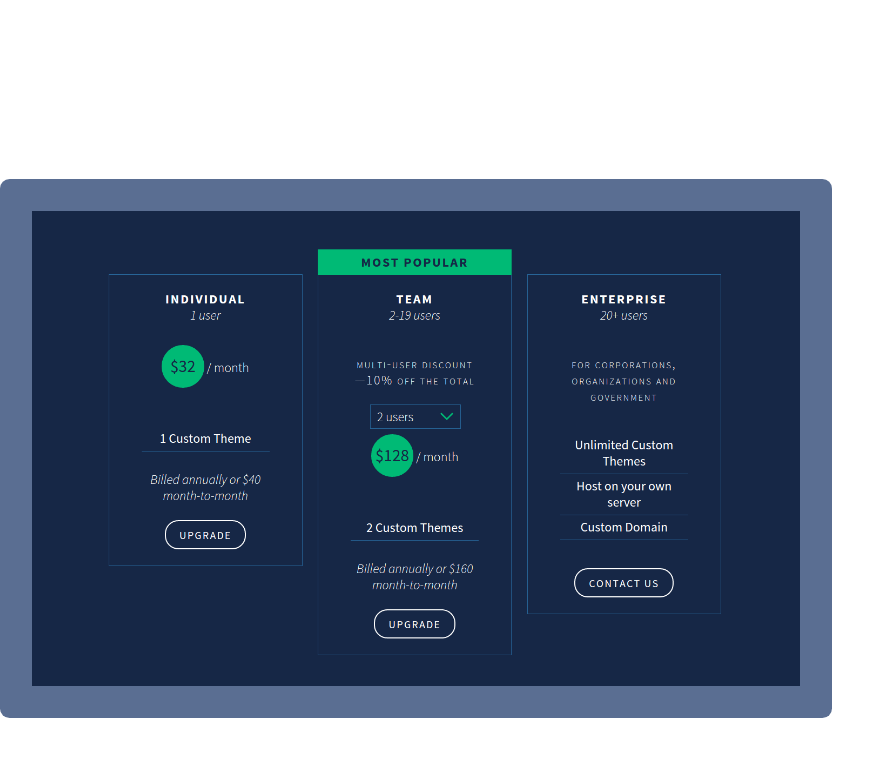
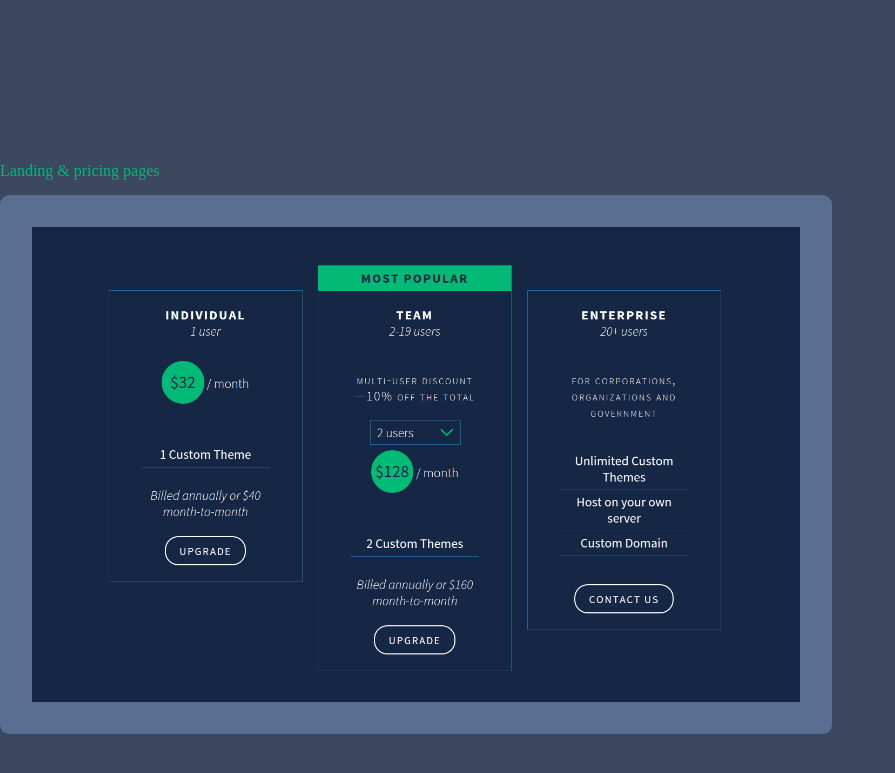
Before and after one commit to metamn/scr, a Jekyll site: the page built from index.html, in a window 1280 px wide. Shown: the top 773 px of the page, without its empty margins (0-895 px from the left). Built offline with Jekyll 4.4.1, drawn with Linux system fonts in a browser that asks for light colours; nearby versions of some CDN libraries.

```diff
--- a/assets/styles/pages/_default.scss
+++ b/assets/styles/pages/_default.scss
@@ -17,7 +17,7 @@
 
         &#iorad {
           //background: #729227;
-          background: #fff;
+          background: #3B485F;
           width: 100vw;
           height: 100vh;
           margin: 0;
@@ -34,7 +34,8 @@
           }
 
           p {
-            display: none;
+            //display: none;
+            color: hsl(158, 100%, 36%);
           }
         }
       }
--- a/assets/styles/screen.css
+++ b/assets/styles/screen.css
@@ -22,6 +22,6 @@
 html body #works { height: 100vh; position: relative; }
 html body #works h3 { display: none; }
 html body #works article { position: absolute; background: lightgrey; width: 95vw; height: 95vh; margin: 2.5vh 2.5vw; }
-html body #works article#iorad { background: #fff; width: 100vw; height: 100vh; margin: 0; display: -webkit-box; /* OLD - iOS 6-, Safari 3.1-6 */ display: -moz-box; /* OLD - Firefox 19- (buggy but mostly works) */ display: -ms-flexbox; /* TWEENER - IE 10 */ display: -webkit-flex; /* NEW - Chrome */ display: flex; /* NEW, Spec - Opera 12.1, Firefox 20+ */ -webkit-box-direction: normal; -moz-box-direction: normal; -webkit-box-orient: vertical; -moz-box-orient: vertical; -webkit-flex-direction: column; -ms-flex-direction: column; flex-direction: column; -webkit-box-pack: center; -ms-flex-pack: center; -webkit-justify-content: center; -moz-justify-content: center; justify-content: center; -webkit-box-align: center; -ms-flex-align: center; -webkit-align-items: center; -moz-align-items: center; align-items: center; }
+html body #works article#iorad { background: #3B485F; width: 100vw; height: 100vh; margin: 0; display: -webkit-box; /* OLD - iOS 6-, Safari 3.1-6 */ display: -moz-box; /* OLD - Firefox 19- (buggy but mostly works) */ display: -ms-flexbox; /* TWEENER - IE 10 */ display: -webkit-flex; /* NEW - Chrome */ display: flex; /* NEW, Spec - Opera 12.1, Firefox 20+ */ -webkit-box-direction: normal; -moz-box-direction: normal; -webkit-box-orient: vertical; -moz-box-orient: vertical; -webkit-flex-direction: column; -ms-flex-direction: column; flex-direction: column; -webkit-box-pack: center; -ms-flex-pack: center; -webkit-justify-content: center; -moz-justify-content: center; justify-content: center; -webkit-box-align: center; -ms-flex-align: center; -webkit-align-items: center; -moz-align-items: center; align-items: center; }
 html body #works article#iorad figure img { width: 60%; padding: 2.5vw; background: #5A6E92; -moz-border-radius: 0.75vw; -webkit-border-radius: 0.75vw; border-radius: 0.75vw; }
-html body #works article#iorad p { display: none; }
+html body #works article#iorad p { color: #00b874; }
```
Also changed, not shown: assets/images/desktop-scatter-1.png (added), 2 other files.
